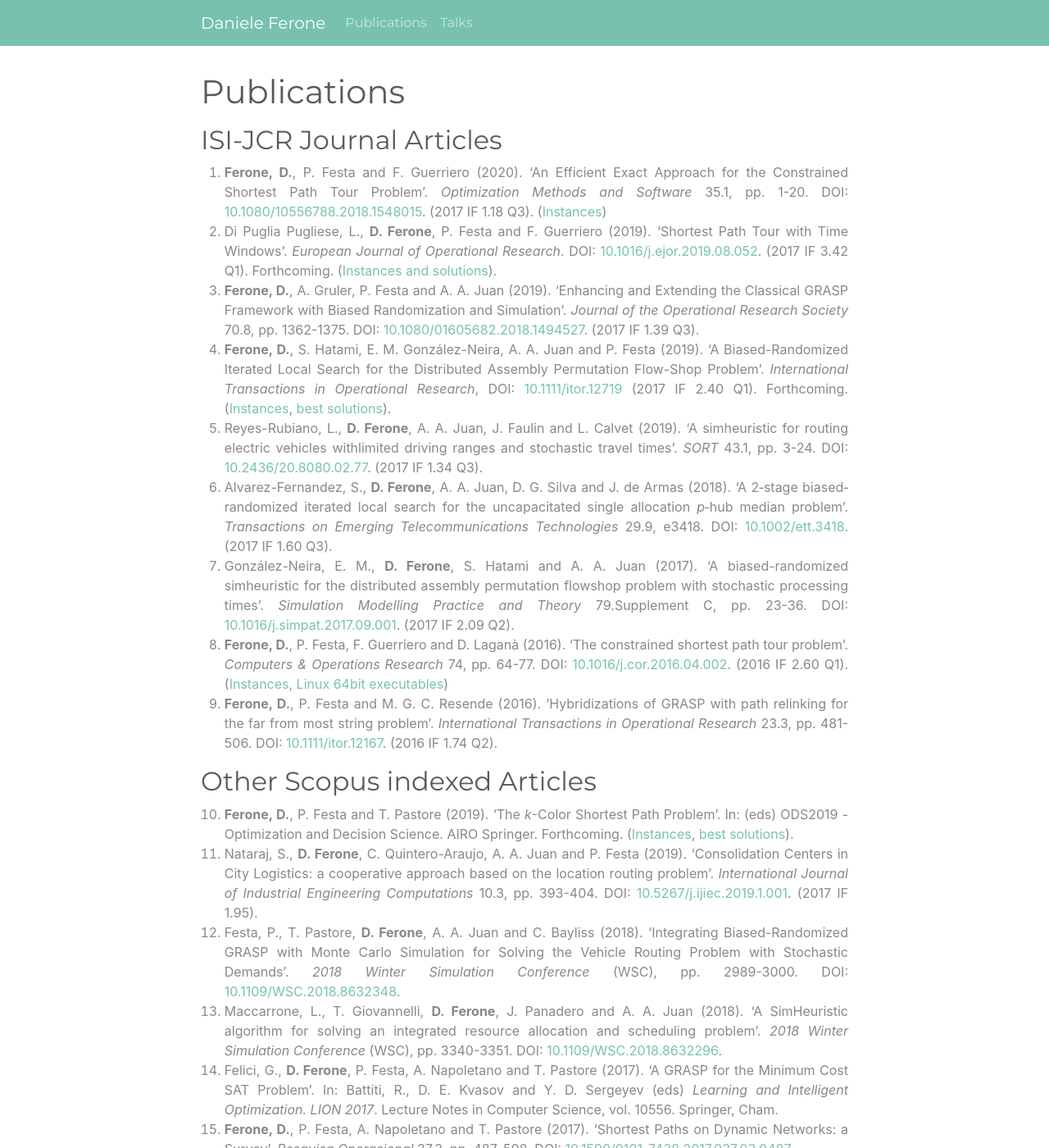
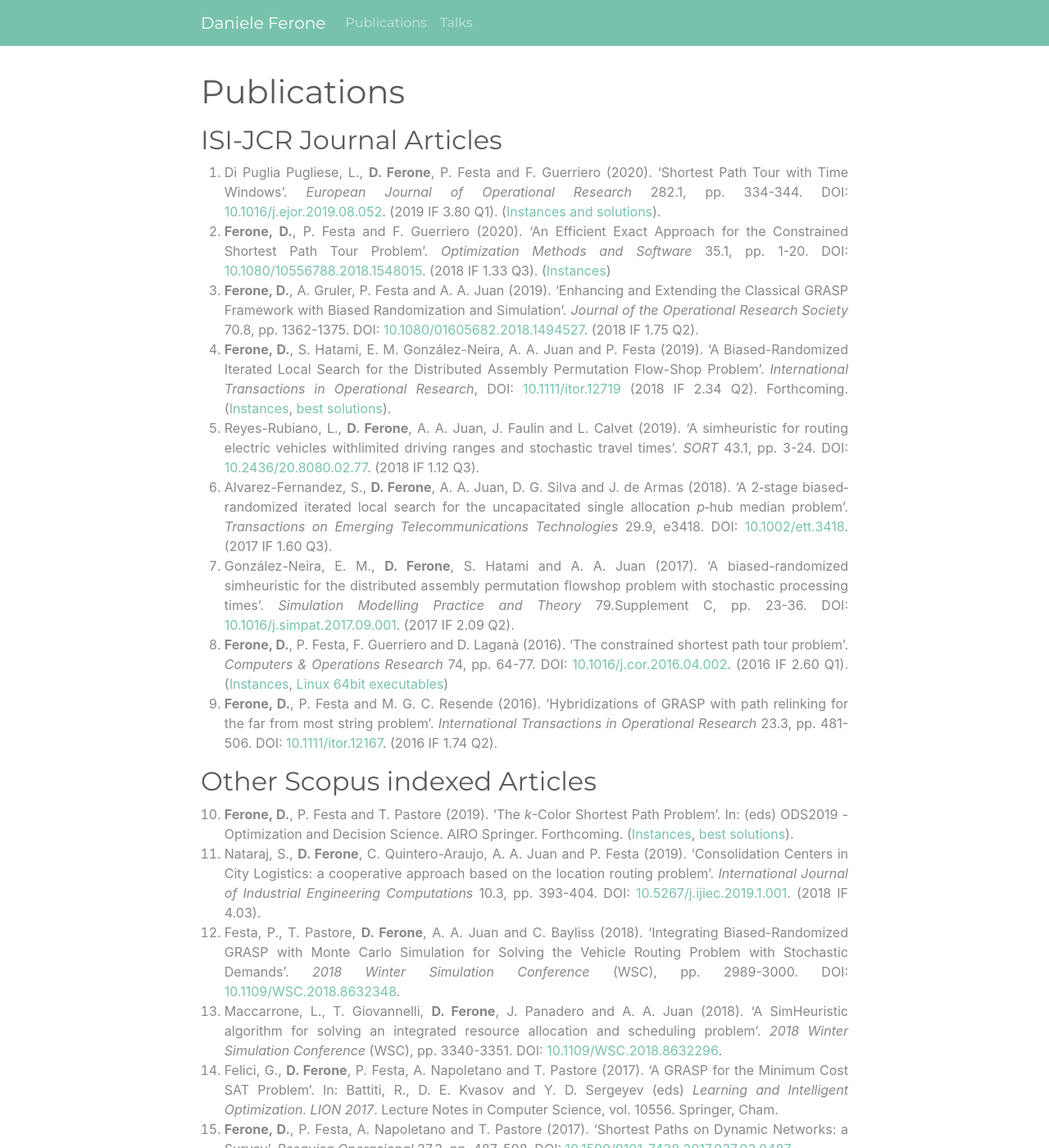
Before and after one commit to fdaniele85/fdaniele85.github.io, a Jekyll site: the page built from pages/publications.html, in a window 1280 px wide and 1400 px high. Shown: the whole window at 82% size. Built offline with Jekyll 4.4.1, drawn with Linux system fonts in a browser that asks for light colours; nearby versions of some CDN libraries; a style sheet for code colours, icons or effects is not loaded; some of the changed text lies outside the part shown.

Commit message:
Aggiornate pubblicazioni

```diff
--- a/pages/publications.html
+++ b/pages/publications.html
@@ -6,11 +6,11 @@ title: Publications
 <div class="text-justify publications">
 <h2>ISI-JCR Journal Articles</h2>
 <ol>
-  <li><strong>Ferone, D.</strong>, P. Festa and F. Guerriero (2020). ‘An Efficient Exact Approach for the Constrained Shortest Path Tour Problem’. <em>Optimization Methods and Software</em> 35.1, pp. 1-20. DOI: <a class="doi" href="https://doi.org/10.1080/10556788.2018.1548015">10.1080/10556788.2018.1548015</a>. (2017 IF 1.18 Q3). (<a href="http://bit.ly/2IkyrgU">Instances</a>)</li>
-  <li>Di Puglia Pugliese, L., <strong>D. Ferone</strong>, P. Festa and F. Guerriero (2019). ‘Shortest Path Tour with Time Windows’. <em>European Journal of Operational Research</em>. DOI: <a class="doi" href="https://doi.org/10.1016/j.ejor.2019.08.052">10.1016/j.ejor.2019.08.052</a>. (2017 IF 3.42 Q1). Forthcoming. (<a href="https://bit.ly/2H1G8JK">Instances and solutions</a>).</li>
-  <li><strong>Ferone, D.</strong>, A. Gruler, P. Festa and A. A. Juan (2019). ‘Enhancing and Extending the Classical GRASP Framework with Biased Randomization and Simulation’. <em>Journal of the Operational Research Society</em> 70.8, pp. 1362-1375. DOI: <a class="doi" href="https://doi.org/10.1080/01605682.2018.1494527">10.1080/01605682.2018.1494527</a>. (2017 IF 1.39 Q3).</li>
-  <li><strong>Ferone, D.</strong>, S. Hatami, E. M. González-Neira, A. A. Juan and P. Festa (2019). ‘A Biased-Randomized Iterated Local Search for the Distributed Assembly Permutation Flow-Shop Problem’. <em>International Transactions in Operational Research</em>, DOI: <a class="doi" href="https://doi.org/10.1111/itor.12719">10.1111/itor.12719</a> (2017 IF 2.40 Q1). Forthcoming. (<a href="http://bit.ly/2MEnw7j">Instances</a>, <a href="http://bit.ly/2KaoDcX">best solutions</a>).</li>
-  <li>Reyes-Rubiano, L., <strong>D. Ferone</strong>, A. A. Juan, J. Faulin and L. Calvet (2019). ‘A simheuristic for routing electric vehicles withlimited driving ranges and stochastic travel times’. <em>SORT</em> 43.1, pp. 3-24. DOI: <a class="doi" href="https://doi.org/10.2436/20.8080.02.77">10.2436/20.8080.02.77</a>. (2017 IF 1.34 Q3).</li>
+  <li>Di Puglia Pugliese, L., <strong>D. Ferone</strong>, P. Festa and F. Guerriero (2020). ‘Shortest Path Tour with Time Windows’. <em>European Journal of Operational Research</em> 282.1, pp. 334-344. DOI: <a class="doi" href="https://doi.org/10.1016/j.ejor.2019.08.052">10.1016/j.ejor.2019.08.052</a>. (2019 IF 3.80 Q1). (<a href="https://bit.ly/2H1G8JK">Instances and solutions</a>).</li>
+  <li><strong>Ferone, D.</strong>, P. Festa and F. Guerriero (2020). ‘An Efficient Exact Approach for the Constrained Shortest Path Tour Problem’. <em>Optimization Methods and Software</em> 35.1, pp. 1-20. DOI: <a class="doi" href="https://doi.org/10.1080/10556788.2018.1548015">10.1080/10556788.2018.1548015</a>. (2018 IF 1.33 Q3). (<a href="http://bit.ly/2IkyrgU">Instances</a>)</li>
+  <li><strong>Ferone, D.</strong>, A. Gruler, P. Festa and A. A. Juan (2019). ‘Enhancing and Extending the Classical GRASP Framework with Biased Randomization and Simulation’. <em>Journal of the Operational Research Society</em> 70.8, pp. 1362-1375. DOI: <a class="doi" href="https://doi.org/10.1080/01605682.2018.1494527">10.1080/01605682.2018.1494527</a>. (2018 IF 1.75 Q2).</li>
+  <li><strong>Ferone, D.</strong>, S. Hatami, E. M. González-Neira, A. A. Juan and P. Festa (2019). ‘A Biased-Randomized Iterated Local Search for the Distributed Assembly Permutation Flow-Shop Problem’. <em>International Transactions in Operational Research</em>, DOI: <a class="doi" href="https://doi.org/10.1111/itor.12719">10.1111/itor.12719</a> (2018 IF 2.34 Q2). Forthcoming. (<a href="http://bit.ly/2MEnw7j">Instances</a>, <a href="http://bit.ly/2KaoDcX">best solutions</a>).</li>
+  <li>Reyes-Rubiano, L., <strong>D. Ferone</strong>, A. A. Juan, J. Faulin and L. Calvet (2019). ‘A simheuristic for routing electric vehicles withlimited driving ranges and stochastic travel times’. <em>SORT</em> 43.1, pp. 3-24. DOI: <a class="doi" href="https://doi.org/10.2436/20.8080.02.77">10.2436/20.8080.02.77</a>. (2018 IF 1.12 Q3).</li>
   <li>Alvarez-Fernandez, S., <strong>D. Ferone</strong>, A. A. Juan, D. G. Silva and J. de Armas (2018). ‘A 2‐stage biased‐randomized iterated local search for the uncapacitated single allocation <em>p</em>‐hub median problem’. <em>Transactions on Emerging Telecommunications Technologies</em> 29.9, e3418. DOI: <a class="doi" href="https://doi.org/10.1002/ett.3418">10.1002/ett.3418</a>. (2017 IF 1.60 Q3).</li>
   <li>González-Neira, E. M., <strong>D. Ferone</strong>, S. Hatami and A. A. Juan (2017). ‘A biased-randomized simheuristic for the distributed assembly permutation flowshop problem with stochastic processing times’. <em>Simulation Modelling Practice and Theory</em> 79.Supplement C, pp. 23-36. DOI: <a class="doi" href="https://doi.org/10.1016/j.simpat.2017.09.001">10.1016/j.simpat.2017.09.001</a>. (2017 IF 2.09 Q2).</li>
   <li><strong>Ferone, D.</strong>, P. Festa, F. Guerriero and D. Laganà (2016). ‘The constrained shortest path tour problem’. <em>Computers &amp; Operations Research</em> 74, pp. 64-77. DOI: <a class="doi" href="https://doi.org/10.1016/j.cor.2016.04.002">10.1016/j.cor.2016.04.002</a>. (2016 IF 2.60 Q1). (<a href="/papers/csptp/Instances.zip">Instances</a>, <a href="/papers/csptp/Linux (64bit) executables.zip">Linux 64bit executables</a>)</li>
@@ -21,7 +21,7 @@ title: Publications
 <ol start="10">
 	<li><strong>Ferone, D.</strong>, P. Festa and T. Pastore (2019). ‘The <em>k</em>-Color Shortest Path Problem’. In: (eds) ODS2019 - Optimization and Decision Science. AIRO Springer. Forthcoming. (<a href="http://bit.ly/2K57KjQ">Instances</a>, <a href="http://bit.ly/2I30y5B">best solutions</a>).</li>
 
-	<li>Nataraj, S., <strong>D. Ferone</strong>, C. Quintero-Araujo, A. A. Juan and P. Festa (2019). ‘Consolidation Centers in City Logistics: a cooperative approach based on the location routing problem’. <em>International Journal of Industrial Engineering Computations</em> 10.3, pp. 393-404. DOI: <a class="doi" href="http://www.doi.org/10.5267/j.ijiec.2019.1.001">10.5267/j.ijiec.2019.1.001</a>. (2017 IF 1.95).</li>
+	<li>Nataraj, S., <strong>D. Ferone</strong>, C. Quintero-Araujo, A. A. Juan and P. Festa (2019). ‘Consolidation Centers in City Logistics: a cooperative approach based on the location routing problem’. <em>International Journal of Industrial Engineering Computations</em> 10.3, pp. 393-404. DOI: <a class="doi" href="http://www.doi.org/10.5267/j.ijiec.2019.1.001">10.5267/j.ijiec.2019.1.001</a>. (2018 IF 4.03).</li>
 
 	<li>Festa, P., T. Pastore, <strong>D. Ferone</strong>, A. A. Juan and C. Bayliss (2018). ‘Integrating Biased-Randomized GRASP with Monte Carlo Simulation for Solving the Vehicle Routing Problem with Stochastic Demands’. <em>2018 Winter Simulation Conference</em> (WSC), pp. 2989-3000. DOI: <a class="doi" href="http://www.doi.org/10.1109/WSC.2018.8632348">10.1109/WSC.2018.8632348</a>.</li>
 
@@ -57,8 +57,10 @@ title: Publications
 
 <h2>Submitted papers</h2>
 <ol start="26">
-	<li>Alvarez-Fernandez, S., <strong>D. Ferone</strong>, A. A. Juan and D. Tarchi (2019). ‘A Simheuristic Algorithm for Video Streaming Flows Optimization with QoS Threshold Modeled as a Stochastic Single-Allocation <em>p</em>-Hub Median Problem’. <em>Expert Systems</em>. Submitted.</li>
+	<li>Alvarez-Fernandez, S., <strong>D. Ferone</strong>, A. A. Juan and D. Tarchi (2019). ‘A Simheuristic Algorithm for Video Streaming Flows Optimization with QoS Threshold Modeled as a Stochastic Single-Allocation <em>p</em>-Hub Median Problem’. <em>Journal of Simulation</em>. (2018 IF 1.53 Q3). Submitted.</li>
 	<li>Carrabs, F., C. D’Ambrosio, <strong>D. Ferone</strong>, P. Festa and F. Laureana (2019). ‘The Constrained Forward Shortest Path Tour Problem: mathematical modeling and GRASP approximate solutions’. <em>Networks</em>. (2018 IF 1.22 Q3). Submitted.</li>
+	<li>Di Puglia Pugliese, L., <strong>D. Ferone</strong>, P. Festa and F. Guerriero (2019). ‘A Generalized Shortest Path Tour Problem with Time Restriction’. <em>Computers & Operations Research</em>. (2018 IF 3.00 Q1). Submitted.</li>
+	<li>Di Puglia Pugliese, L., <strong>D. Ferone</strong>, P. Festa, F. Guerriero and G. Macrina (2019). ‘Efficient approaches for the vehicle routing problem with occasional drivers and me windows’. <em>Networks</em>. (2018 IF 1.22 Q3). Submitted.</li>
 	<li><strong>Ferone, D.</strong>, E. Fersini and E. Messina (2019). ‘Recommender System for Smart Tourism’. <em>Information Technology & Tourism</em>. Submitted.</li>
 </ol>
 </div>
```
